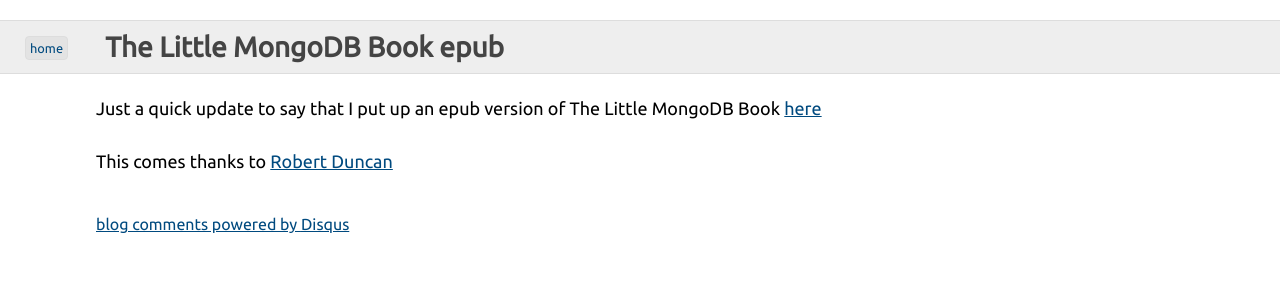
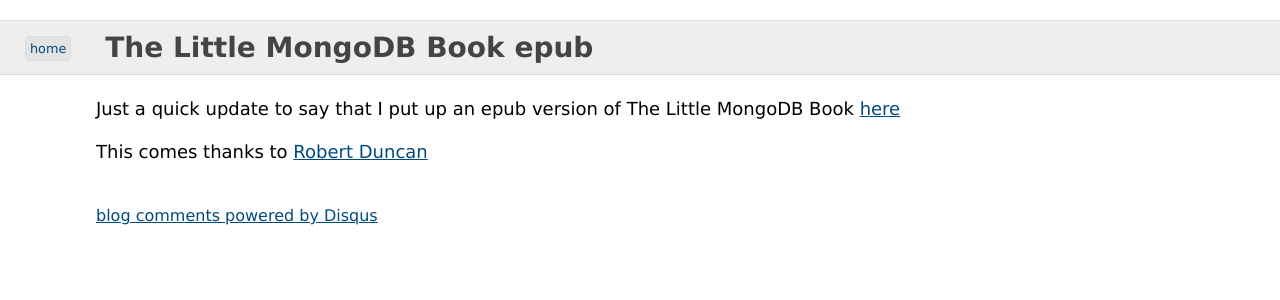
Before and after one commit to fehmicansaglam/fehmicansaglam.github.com, a Jekyll site: the page built from _posts/2011-4-20-The-Little-MongoDB-Book-epub.html, in a window 1280 px wide. Shown: the top 300 px of the page. Built offline with Jekyll 4.4.1, drawn with Linux system fonts in a browser that asks for light colours; nearby versions of some CDN libraries; some web fonts are replaced; comment, search, counter and statistics services are not loaded.

Commit message:
changed font to mako

```diff
--- a/_layouts/default.html
+++ b/_layouts/default.html
@@ -3,7 +3,7 @@
   <head>
     <title>{{ page.title }}</title>
     <meta name="description" content="code, write, think" />
-    <link href='http://fonts.googleapis.com/css?family=Ubuntu' rel='stylesheet' type='text/css'>
+    <link href='http://fonts.googleapis.com/css?family=Mako' rel='stylesheet' type='text/css'>
     <link href="/assets/site.css" rel="stylesheet">
     <link href="//feeds.feedburner.com/KarlSeguinsBlog" rel="alternate" type="application/atom+xml">
     <script src="//ajax.googleapis.com/ajax/libs/jquery/1.7.1/jquery.min.js"></script>
--- a/assets/site.css
+++ b/assets/site.css
@@ -8,10 +8,10 @@
 *{padding:0;margin:0;}
 pre{margin:0;padding:0;padding:15px;color:#000;overflow-x:scroll;font-size:16px;margin-bottom:20px;line-height:20px;background:#f6f6f6;border:1px solid #eee;border-radius:4px}pre,code{font-family:'Monaco','Consolas',monospace}pre .comment{color:#7e7e7e;font-style:italic}pre .constant,pre .integer{color:#18838a;font-weight:bold}pre .storage{color:#0000a1}pre .string{color:#8e0022}pre .keyword,pre .selector{color:#0000a1;font-weight:bold}pre .parent{font-style:italic}pre .entity,pre .meta{color:#3e853f}pre .support{color:#192140}pre .variable.global,pre .variable.class,pre .variable.instance{color:#3e853f}
 
-html,body{font-family:Ubuntu,'Lucida Sans Unicode','Lucida Grande',verdana;background:#fff;}
+html,body{font-family:Mako,verdana;background:#fff;}
 img{border:0;}
 blockquote{border-left:3px solid #ccc;color:#777;margin:10px;padding:10px;line-height:22px;}
-p{margin:0 0 25px 0;line-height:28px;font-size:18px;}
+p{margin:0 0 15px 0;line-height:28px;font-size:18px;}
 code{background: #f6f6f6; border: 1px solid #eee; font-size: 0.95em; font-family:menlo,consolas,'courier new';padding: 2px;-moz-border-radius:4px;-webkit-border-radius:4px;border-radius:4px;}
 a{color:#004A7F;}
 a:hover{color:#c35617;}
```
